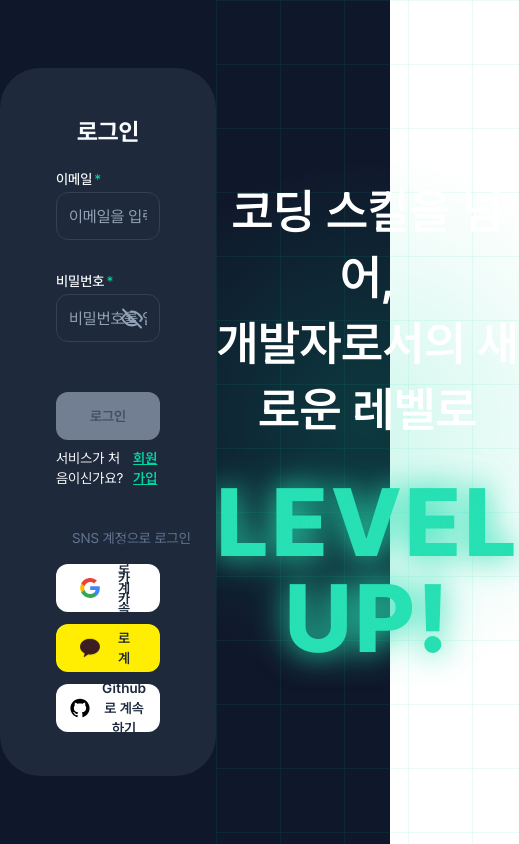
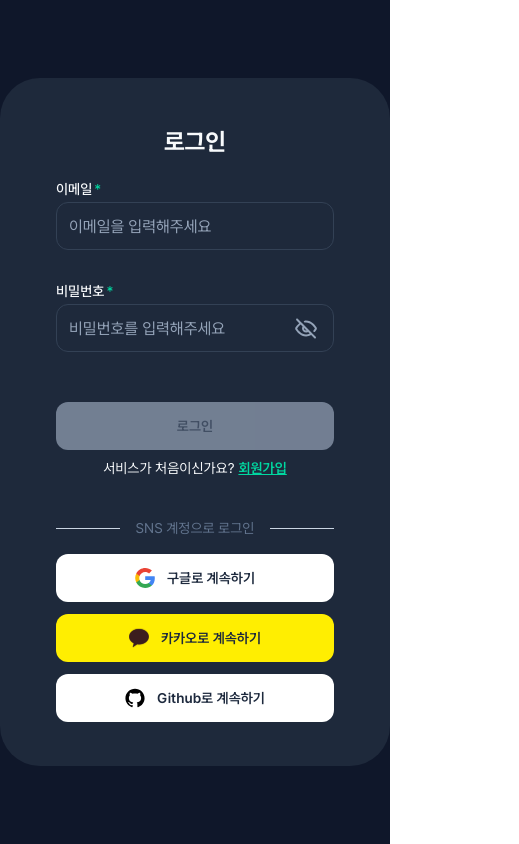
Before and after one commit to Codeit-13-Team-4/4_Frontend, a Next.js app: page /login in a window 390 px wide. Shown: the whole page, 519 px wide, since content can reach past the window. Built offline with nearby package versions, Linux system fonts and the light colour scheme; no server answers.

Commit message:
fix(login): 모바일 반응형 수정

```diff
--- a/app/login/page.tsx
+++ b/app/login/page.tsx
@@ -8,7 +8,7 @@ export default function LoginPage() {
         <LoginForm />
       </div>
 
-      <div className="flex flex-1">
+      <div className="hidden flex-1 xl:flex">
         <LoginHero />
       </div>
     </main>
```
